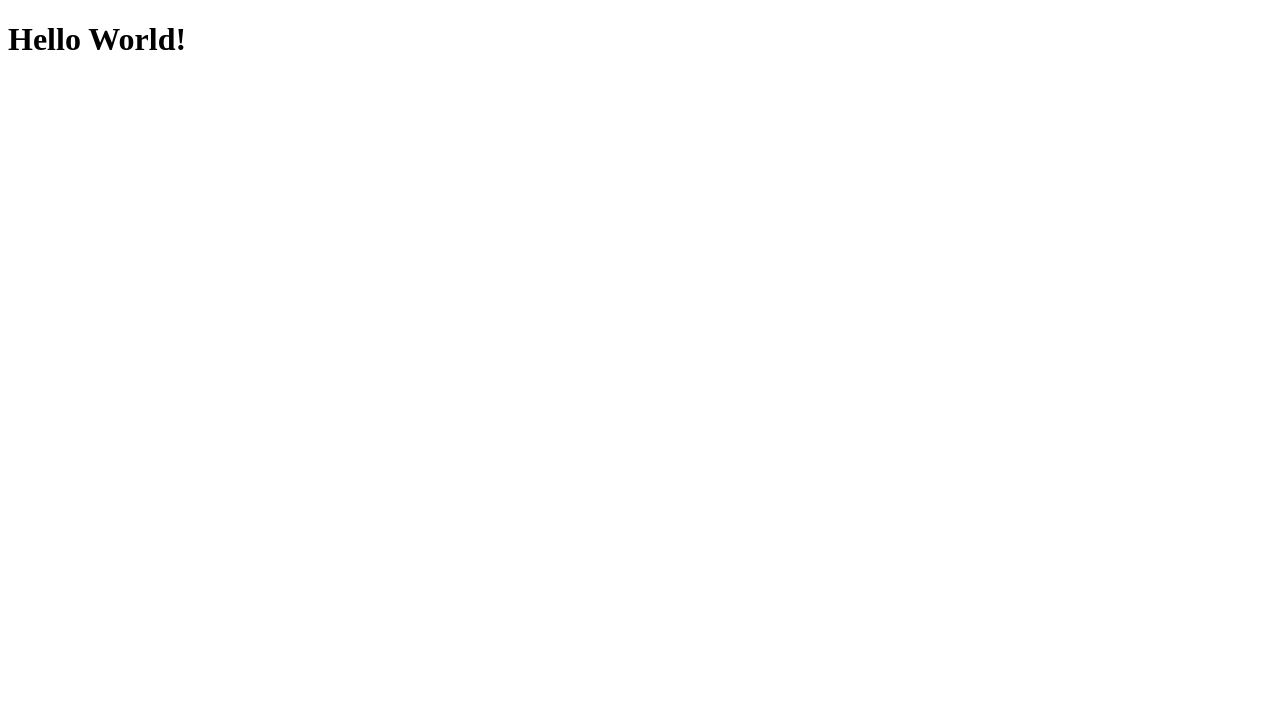
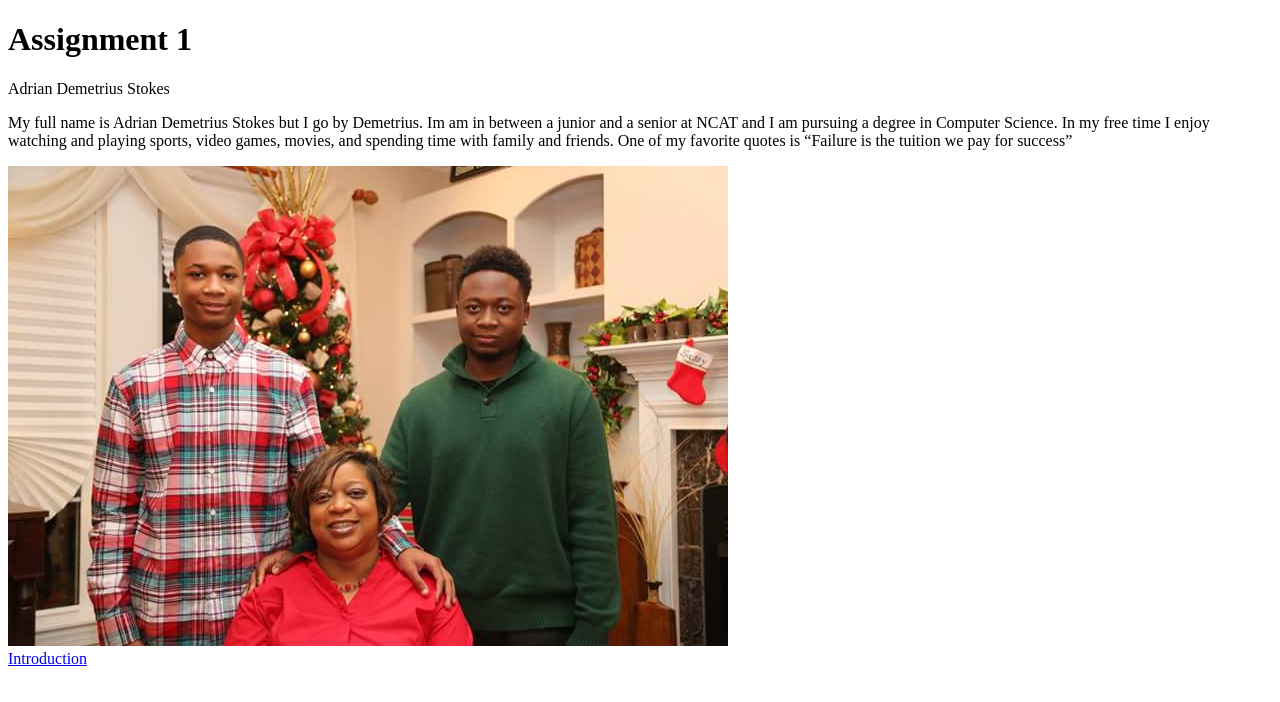
Before and after one commit to adstokes/adstokes322.github.io, a plain HTML site: page index.html in a window 1280 px wide. Drawn offline with Linux system fonts and the light colour scheme.

Commit message:
add picture

```diff
--- a/index.html
+++ b/index.html
@@ -1,11 +1,17 @@
 <!DOCTYPE html>
 <html lang="en">
-<head>
-    <meta charset="UTF-8">
-    <title>Hello World</title>
-</head>
-<body>
-    <h1>Hello World!</h1>
+<meta charset="UTF-8">
+<title>Index</title>
+<h1>Assignment 1</h1>
+<main>
+    <body>
+    Adrian Demetrius Stokes
+    </body>
+    <p>My full name is Adrian Demetrius Stokes but I go by Demetrius. Im am in between a junior and a senior
+        at NCAT and I am pursuing a degree in Computer Science. In my free time I enjoy watching and playing sports, video games,
+        movies, and spending time with family and friends. One of my favorite quotes is <q>Failure is the tuition we pay for success</q></p>
 
-</body>
-</html>
+    <img src ="Family2.jpg">
+
+</main>
+<a href="http://localhost:63342/Comp322/Introduction.html?_ijt=dtjngrt411vfbk302cbvpk6pvl">Introduction</a>
```
Also changed, not shown: Family2.jpg (added).
